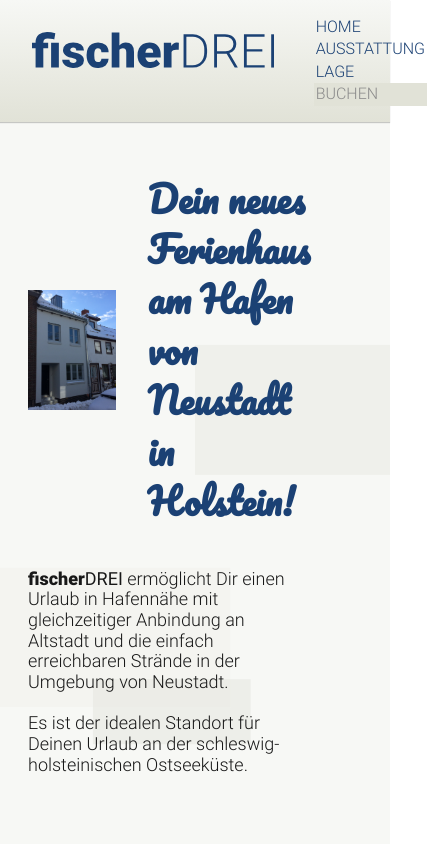
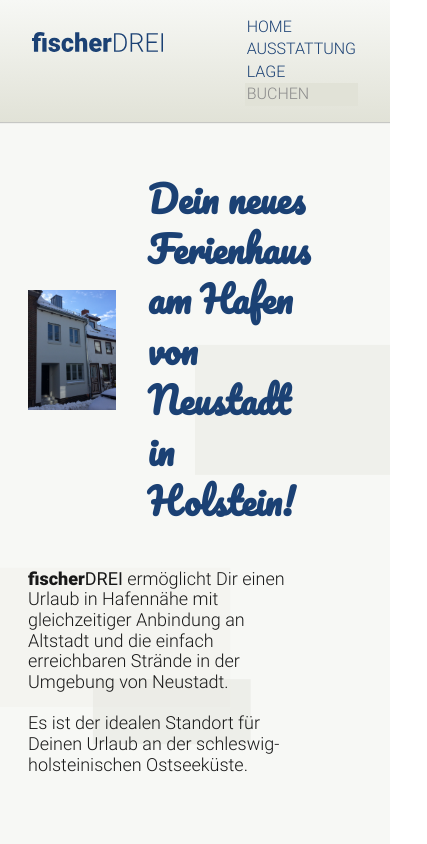
Before and after one commit to joselberg/fischerDREI, a website built with Parcel: page index.html in a window 390 px wide. Shown: the top 844 px of the page, 427 px wide, since content can reach past the window. Built offline with nearby package versions, Linux system fonts and the light colour scheme.

Commit message:
dynamic logo-size for mobile

```diff
--- a/css/fischerdrei.css
+++ b/css/fischerdrei.css
@@ -138,6 +138,7 @@ nav {
   /* border: 1px solid red; */
   grid-column: 1;
   margin: 2rem;
+  height: 2.25rem;
 }
 
 .menu {
@@ -344,6 +345,10 @@ footer {
     position: relative;
   }
 
+  .logo {
+    height: 5vw;
+  }
+
   .menu {
     margin: 1rem 2rem 1rem 0;
   }
--- a/index.html
+++ b/index.html
@@ -31,8 +31,7 @@
   <span id="home"></span>
   <div class="nav-container">
     <nav>
-      <a href="#home"><img class="logo" src="img/svg/fischerdrei-48-logo-blue.svg" alt="fischerDREI"
-          style="height: 2.25rem;"></a>
+      <a href="#home"><img class="logo" src="img/svg/fischerdrei-48-logo-blue.svg" alt="fischerDREI"></a>
       <div class="menu">
         <a href="#home">Home</a>
         <a href="#ausstattung">Ausstattung</a>
```
